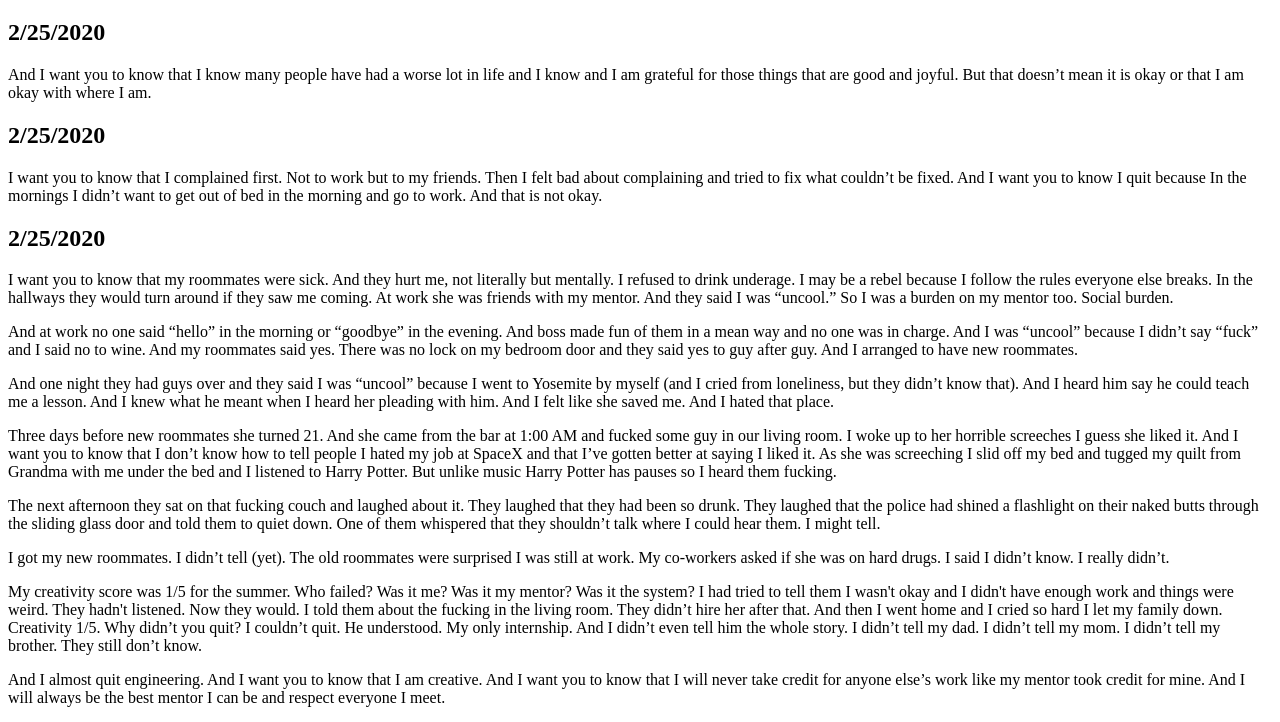
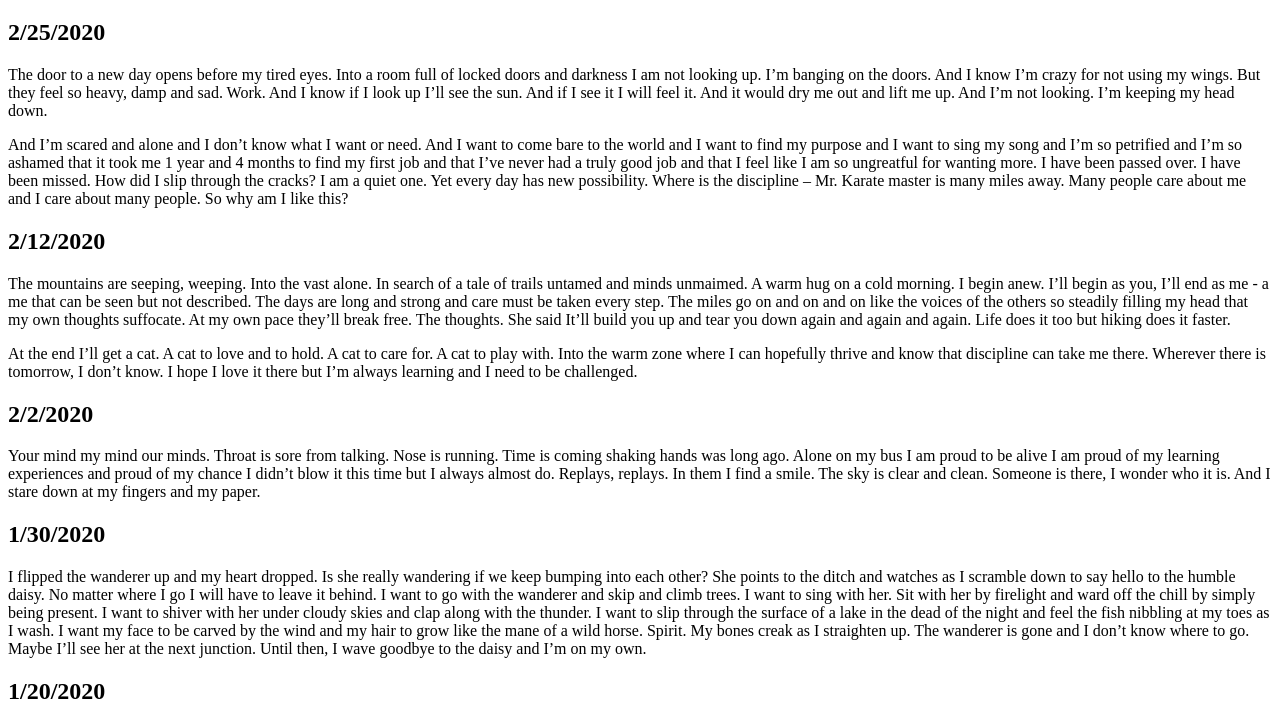
Before and after one commit to sunrisesolo/ablog, a plain HTML site: page index.html in a window 1280 px wide. Shown: the part 61-783 px from the top of the page. Drawn offline with Linux system fonts and the light colour scheme.

Commit message:
Removed something

```diff
--- a/index.html
+++ b/index.html
@@ -6,22 +6,6 @@
 </head>
 <body>
 <h1>Sunrise Solo: A Blog</h1>
-
-<h2>2/25/2020</h2>
-<p>And I want you to know that I know many people have had a worse lot in life and I know and I am grateful for those things that are good and joyful.  But that doesn’t mean it is okay or that I am okay with where I am.</p>
-
-<h2>2/25/2020</h2>
-<p>I want you to know that I complained first.  Not to work but to my friends.  Then I felt bad about complaining and tried to fix what couldn’t be fixed.  And I want you to know I quit because In the mornings I didn’t want to get out of bed in the morning and go to work.  And that is not okay.</p>
-
-<h2>2/25/2020</h2>
-<p>I want you to know that my roommates were sick.  And they hurt me, not literally but mentally.  I refused to drink underage.  I may be a rebel because I follow the rules everyone else breaks.  In the hallways they would turn around if they saw me coming.  At work she was friends with my mentor.  And they said I was “uncool.”  So I was a burden on my mentor too.  Social burden.</p>
-<p>And at work no one said “hello” in the morning or “goodbye” in the evening.  And boss made fun of them in a mean way and no one was in charge.  And I was “uncool” because I didn’t say “fuck” and I said no to wine.  And my roommates said yes.  There was no lock on my bedroom door and they said yes to guy after guy.  And I arranged to have new roommates.</p>
-<p>And one night they had guys over and they said I was “uncool” because I went to Yosemite by myself (and I cried from loneliness, but they didn’t know that).  And I heard him say he could teach me a lesson.  And I knew what he meant when I heard her pleading with him.  And I felt like she saved me.  And I hated that place.</p>
-<p>Three days before new roommates she turned 21.  And she came from the bar at 1:00 AM and fucked some guy in our living room.  I woke up to her horrible screeches I guess she liked it.  And I want you to know that I don’t know how to tell people I hated my job at SpaceX and that I’ve gotten better at saying I liked it.  As she was screeching I slid off my bed and tugged my quilt from Grandma with me under the bed and I listened to Harry Potter.  But unlike music Harry Potter has pauses so I heard them fucking.</p>
-<p>The next afternoon they sat on that fucking couch and laughed about it.  They laughed that they had been so drunk.  They laughed that the police had shined a flashlight on their naked butts through the sliding glass door and told them to quiet down.  One of them whispered that they shouldn’t talk where I could hear them.  I might tell.</p>
-<p>I got my new roommates.  I didn’t tell (yet).  The old roommates were surprised I was still at work.  My co-workers asked if she was on hard drugs.  I said I didn’t know.  I really didn’t.</p>
-<p>My creativity score was 1/5 for the summer.  Who failed?  Was it me? Was it my mentor?  Was it the system?  I had tried to tell them I wasn't okay and I didn't have enough work and things were weird.  They hadn't listened.  Now they would.  I told them about the fucking in the living room.  They didn’t hire her after that.  And then I went home and I cried so hard I let my family down.  Creativity 1/5.  Why didn’t you quit?  I couldn’t quit.  He understood.  My only internship.  And I didn’t even tell him the whole story.  I didn’t tell my dad.  I didn’t tell my mom.  I didn’t tell my brother.  They still don’t know.</p>
-<p>And I almost quit engineering.  And I want you to know that I am creative.  And I want you to know that I will never take credit for anyone else’s work like my mentor took credit for mine.  And I will always be the best mentor I can be and respect everyone I meet.</p>
 
 <h2>2/25/2020</h2>
 <p>The door to a new day opens before my tired eyes.  Into a room full of locked doors and darkness I am not looking up.  I’m banging on the doors.  And I know I’m crazy for not using my wings.  But they feel so heavy, damp and sad.  Work.  And I know if I look up I’ll see the sun.  And if I see it I will feel it.  And it would dry me out and lift me up.  And I’m not looking.  I’m keeping my head down.</p>
```
